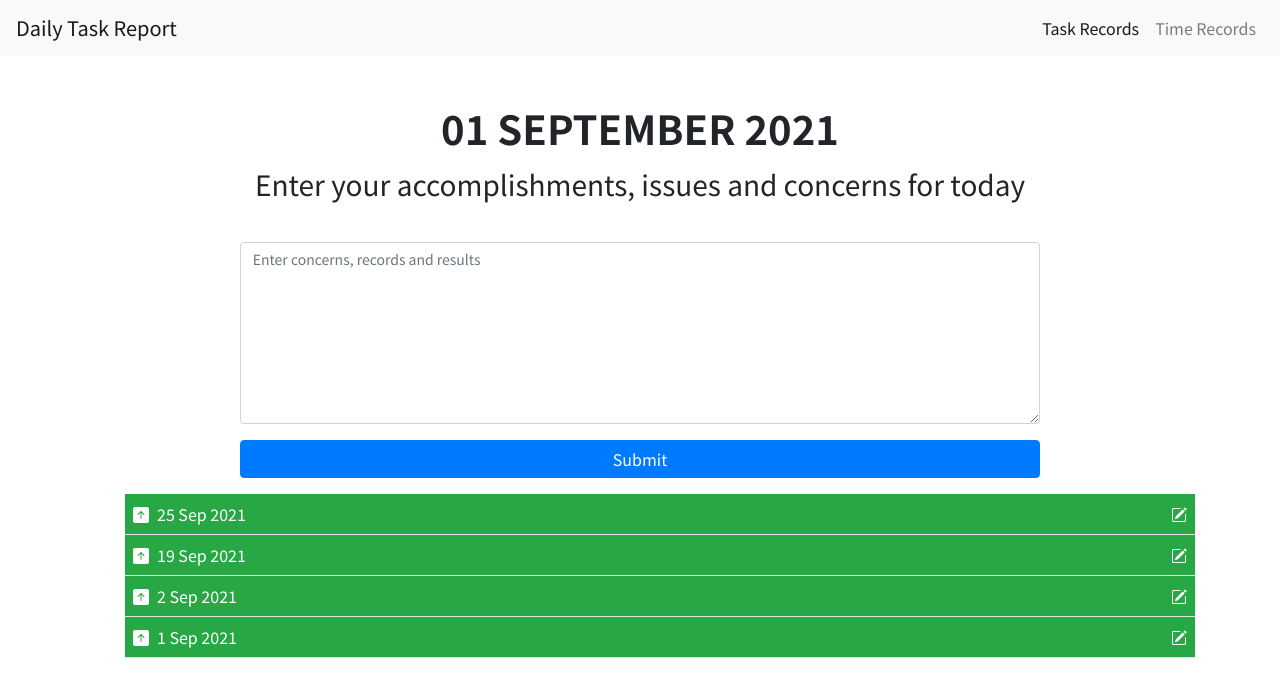
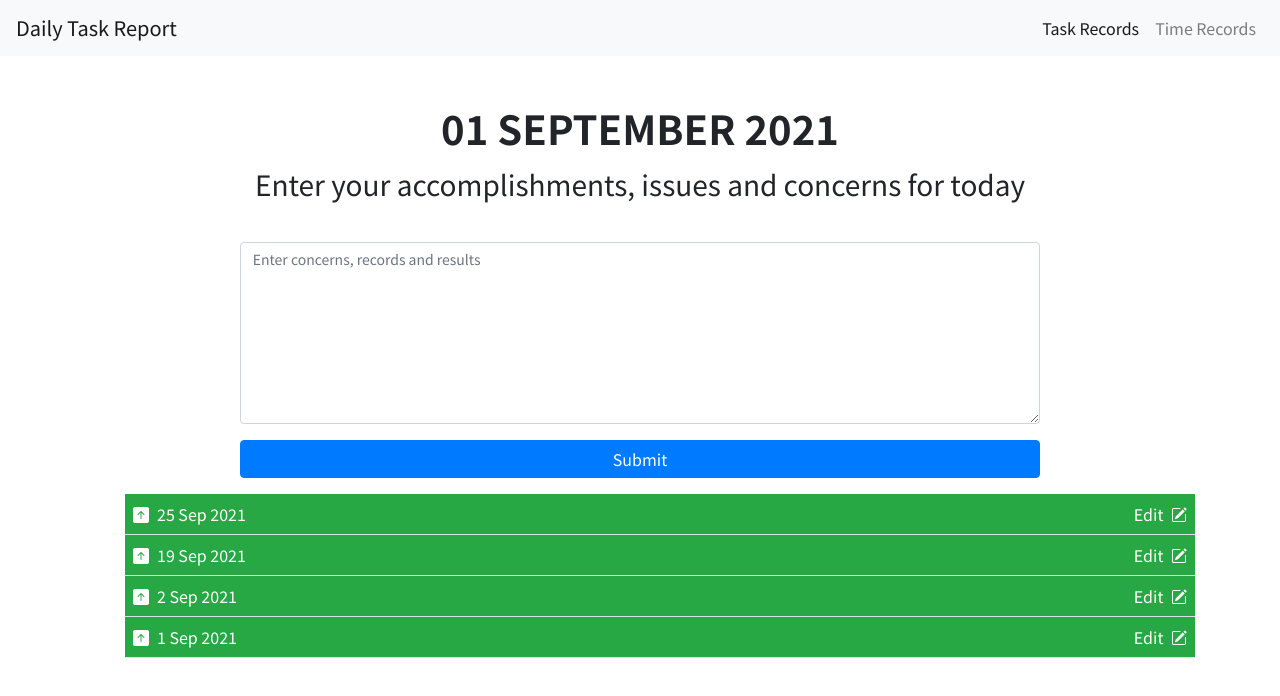
Before and after one commit to TransistorSmoke/daily-task-report, an Angular app: page / in a window 1280 px wide. Shown: the top 696 px of the page. Built offline with nearby package versions, Linux system fonts and the light colour scheme.

Commit message:
Forgot to add new directive files; toggling of entry display now only done by clicking arrow icon in the entry header"

```diff
--- a/src/app/app.module.ts
+++ b/src/app/app.module.ts
@@ -8,6 +8,7 @@ import { ReactiveFormsModule } from '@angular/forms';
 import { RecordsGroupComponent } from './records/records-group/records-group.component';
 import { EntryComponent } from './records/entry/entry.component';
 import { FormDirective } from './form/form.directive';
+import { EnableEditDirective } from './records/entry/enable-edit.directive';
 
 @NgModule({
   declarations: [
@@ -16,7 +17,8 @@ import { FormDirective } from './form/form.directive';
     NavigationComponent,
     RecordsGroupComponent,
     EntryComponent,
-    FormDirective
+    FormDirective,
+    EnableEditDirective
   ],
   imports: [
     BrowserModule,
--- a/src/app/records/entry/entry.component.html
+++ b/src/app/records/entry/entry.component.html
@@ -1,10 +1,18 @@
-<div class="d-flex p-2 bg-success text-white border-bottom" (click)="toggleEntryDisplay()">
-    <i class="entry-icon bi bi-arrow-{{isShown ? 'down' : 'up'}}-square-fill mr-2"></i>
+<div class="d-flex p-2 bg-success text-white border-bottom" >
+    <i
+        class="entry-icon bi bi-arrow-{{isShown ? 'down' : 'up'}}-square-fill mr-2"
+        title="Toggle entry"
+        (click)="toggleEntryDisplay()">
+    </i>
     <span class="entry-date-width">{{ singleRecordEntry.entryDate | date: 'd MMM YYYY'}} </span>
-    <i
-        class="entry-icon bi bi-pencil-square ml-2"
-        title="Edit entry record"
-        #testClickIcon></i>
+    <span class="edit-entry" (click)="editEntry()">Edit
+        <i
+            class="entry-icon bi bi-pencil-square ml-1"
+            title="Edit entry record"
+            #testClickIcon>
+        </i>
+    </span>
+
 </div>
 
 <div class="bg-light">
--- a/src/app/records/entry/entry.component.scss
+++ b/src/app/records/entry/entry.component.scss
@@ -2,7 +2,7 @@
     flex-grow: 2;
 }
 
-.entry-icon {
+.edit-entry {
     cursor: pointer;
 }
 
--- a/src/app/records/entry/entry.component.ts
+++ b/src/app/records/entry/entry.component.ts
@@ -29,8 +29,10 @@ export class EntryComponent implements OnInit, AfterViewInit{
 
 	}
 
-	public editEntry(e: Event): void {
-
+	public editEntry(): void {
+		if (this.singleRecordEntry.isEntryShown) {
+			this.singleRecordEntry.isEntryShown = true;
+		}
 	}
 
 
--- a/src/app/records/records-group/records-group.component.html
+++ b/src/app/records/records-group/records-group.component.html
@@ -7,7 +7,7 @@
 		<li *ngFor="let entry of arrayEntries; let entryIndex = index" >
 			<app-entry
 				[singleRecordEntry]="entry"
-				(click)="toggleEntryDisplay(entryIndex)"
+
 				[isShown]="entry.isEntryShown">
 			</app-entry>
 		</li>
--- a/src/app/records/records-group/records-group.component.ts
+++ b/src/app/records/records-group/records-group.component.ts
@@ -31,9 +31,8 @@ export class RecordsGroupComponent implements OnInit {
 		const indexEntry = this.arrayEntries.findIndex(entry => this.compareEntryDates(entry.entryDate, todaysDate));
 		const formInput = objRecordsForm.value.entry || null;
 
+		// If text input is not empty, record it. Otherwise, do nothing.
 		if (indexEntry > -1) {
-			// If text input is not empty, record it. Otherwise, do nothing.
-
 			if (this.arrayEntries && formInput) {
 				this.arrayEntries[indexEntry].entryText += (this.arrayEntries[indexEntry].entryText.length === 0) ? formInput : `\n${formInput}`;
 
@@ -61,15 +60,15 @@ export class RecordsGroupComponent implements OnInit {
 	 *
 	*/
 
-	public toggleEntryDisplay(entryIndex: Number | any): void {
-		const entriesToBeHidden = this.arrayEntries.filter((entry, index) => index !== entryIndex);
-		if (entriesToBeHidden) {
-			entriesToBeHidden.forEach(entry => entry.isEntryShown = false);
-		}
+	// public toggleEntryDisplay(entryIndex: Number | any): void {
+	// 	const entriesToBeHidden = this.arrayEntries.filter((entry, index) => index !== entryIndex);
+	// 	if (entriesToBeHidden) {
+	// 		entriesToBeHidden.forEach(entry => entry.isEntryShown = false);
+	// 	}
 
-		// Show only entries with content. It's useless to show those with none.
-		if (this.arrayEntries[entryIndex].entryText !== '') {
-			this.arrayEntries[entryIndex].isEntryShown = !this.arrayEntries[entryIndex].isEntryShown;
-		}
-	}
+	// 	// Show only entries with content. It's useless to show those with none.
+	// 	if (this.arrayEntries[entryIndex].entryText !== '') {
+	// 		this.arrayEntries[entryIndex].isEntryShown = !this.arrayEntries[entryIndex].isEntryShown;
+	// 	}
+	// }
 }
```
